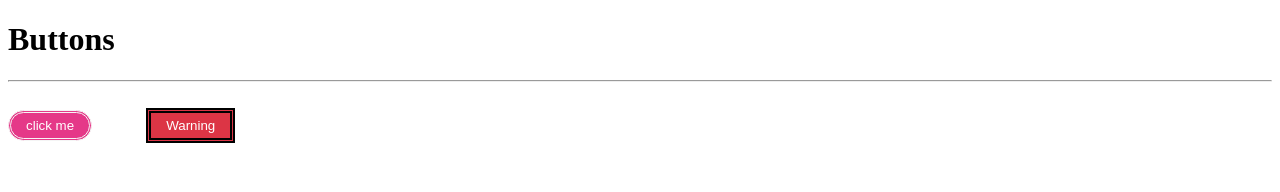
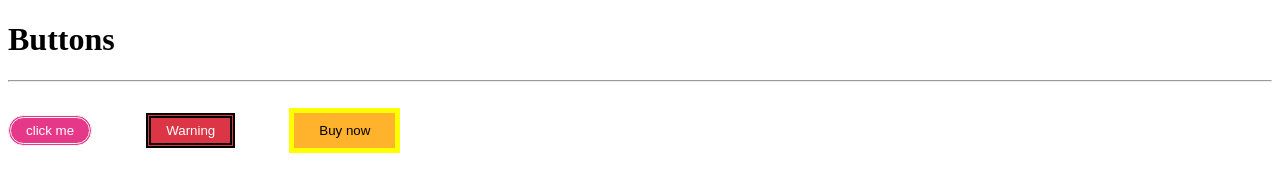
Before and after one commit to Mahimk2105/assignment-13-buttons-and-cards--css-repo, a plain HTML site: page buttons.html in a window 1280 px wide. Drawn offline with Linux system fonts and the light colour scheme.

Commit message:
button3 added

```diff
--- a/buttons.html
+++ b/buttons.html
@@ -24,6 +24,18 @@
             border: 5px double black;
         }
 
+        .btn-3{
+            margin-left: 50px;
+            background-color: #FFB22C;
+            color:black;
+            padding:10px 25px;
+            border: 2px solid  yellow;
+            cursor: pointer;
+            border-radius: 0;
+            border-width: 5px;
+
+        }
+
     </style
 </head>
 <body>
@@ -34,5 +46,7 @@
 
     <button class="btn-2">Warning</button>
 
+    <button class="btn-3">Buy now</button>
+
 </body>
 </html>
```
